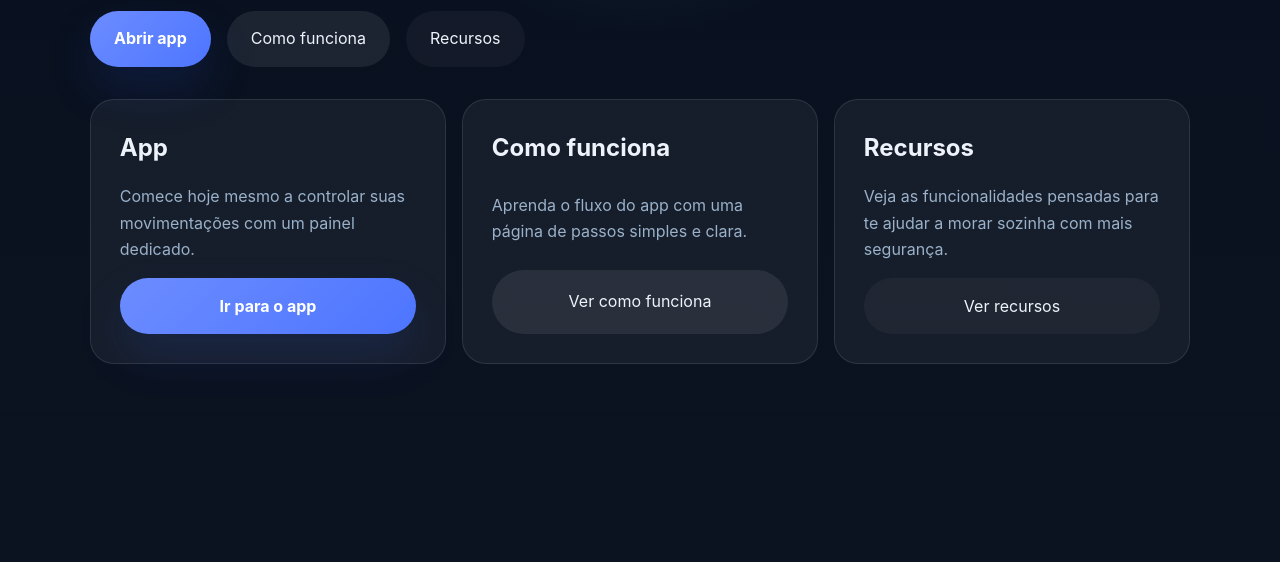
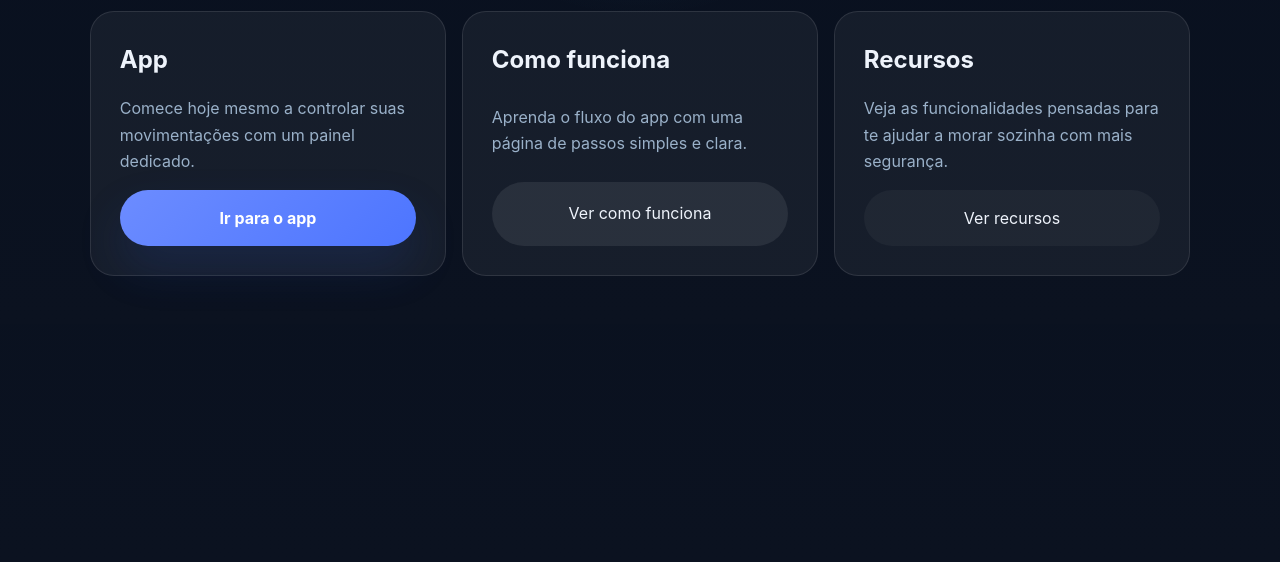
Before and after one commit to xndreia/financeiro, a website: page index.html in a window 1280 px wide. Shown: the part 238-800 px from the top of the page. Drawn offline with Linux system fonts and the light colour scheme.

Commit message:
Update index.html

```diff
--- a/index.html
+++ b/index.html
@@ -17,11 +17,6 @@
       <div class="hero-copy">
         <p class="eyebrow">Prático e simples</p>
         <h1>Tenha o seu prório controle financeiro</h1>
-        <div class="hero-actions">
-          <a class="primary-btn" href="app.html">Abrir app</a>
-          <a class="secondary-btn" href="como-funciona.html">Como funciona</a>
-          <a class="ghost-btn" href="recursos.html">Recursos</a>
-        </div>
       </div>
       <aside class="hero-panel">
       </aside>
```
